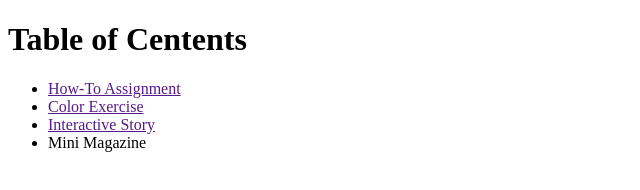
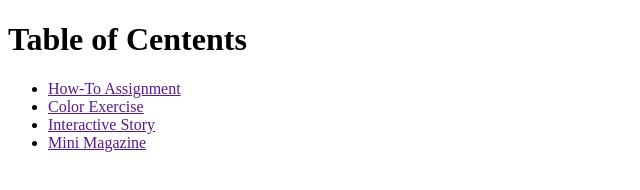
Before and after one commit to SamReyDesigns/SamReyDesigns.github.io, a plain HTML site: page index.html in a window 1280 px wide. Shown: the full height of the page, 0-640 px from the left. Drawn offline with Linux system fonts and the light colour scheme.

Commit message:
Fix A tag
fixed a tag

```diff
--- a/index.html
+++ b/index.html
@@ -10,7 +10,7 @@
 	<li><a href="">How-To Assignment</a></li>
 	<li><a href="">Color Exercise</a></li>
 	<li><a href="">Interactive Story</a></li>
-	<li><a href=""></a>Mini Magazine</li>
+	<li><a href="">Mini Magazine</a></li>
 </ul>
 
 
```
